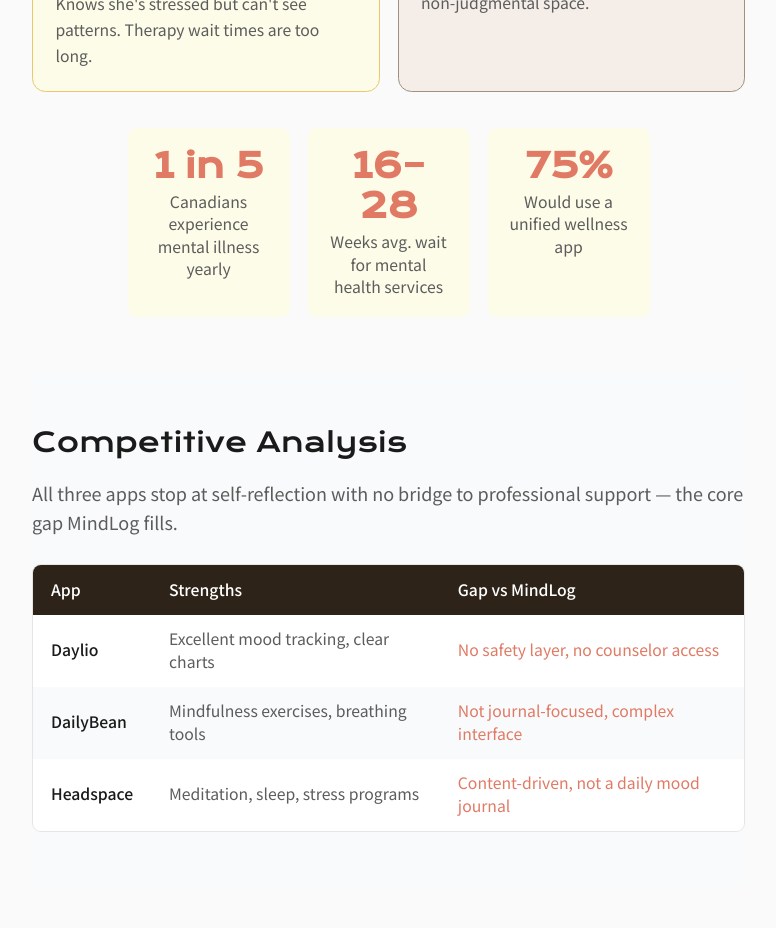
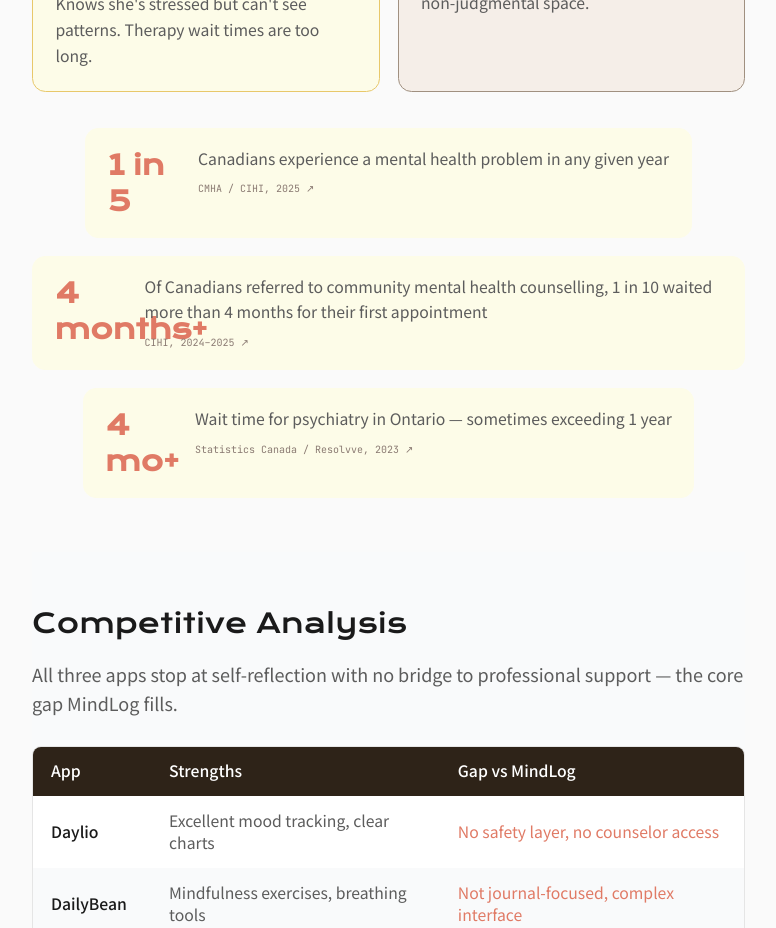
Before and after one commit to wanyuntsai/portfolio, a React (Vite) app: page /work/mindlog in a window 1280 px wide. Shown: the part 2080-3008 px from the top of the page, without its empty margins (445-1221 px from the left). Built offline with nearby package versions, Linux system fonts and the light colour scheme; a web font is replaced by a local one.

Commit message:
update content

```diff
--- a/src/components/PortfolioChat.jsx
+++ b/src/components/PortfolioChat.jsx
@@ -326,13 +326,13 @@
     long: "Problem: Friction in browsing and music discovery. Buttons too small or unnoticed, reducing action visibility. Playback page lacked clear interaction affordances.\n\nSolution: Redesigned the Home section layout, improved action visibility across key interactions, and clarified the playback page hierarchy.\n\nKey takeaway: Small UI details — button size, placement, and visual weight — have a disproportionate impact on usability and engagement.\n\nTools: Figma",
     url: "/work/youtubemusic",
   },
-  {
-    name: "Yun Jam",
-    short: "Personal creative project — a turntable UI music playlist tool built with AI collaboration.\nAdd any Spotify song, share your playlist via URL. Live and usable now.",
-    long: "What it is: A browser-based music playlist tool with a spinning vinyl turntable UI. Paste any Spotify URL and the song appears instantly. Playlist is encoded into a single shareable URL. Persistent storage keeps your playlist between sessions.\n\nProblem with V1: Cards linked out to Spotify breaking the in-page experience, no actual playback, only hardcoded songs — no one else could use it.\n\nSolution: Rebuilt with real in-page Spotify embed playback. Any user can add songs, rename their playlist, and share it.\n\nKey takeaway: Used AI as a creative collaborator to focus on concept, feel, and user experience — and shipped something real.\n\nTools: HTML, CSS, JavaScript, Spotify API, Claude Code",
-    url: "/work/yunjam",
-    liveUrl: "https://wanyuntsai.github.io/yunjam/",
-  },
+  // {
+  //   name: "Yun Jam",
+  //   short: "Personal creative project — a turntable UI music playlist tool built with AI collaboration.\nAdd any Spotify song, share your playlist via URL. Live and usable now.",
+  //   long: "What it is: A browser-based music playlist tool with a spinning vinyl turntable UI. Paste any Spotify URL and the song appears instantly. Playlist is encoded into a single shareable URL. Persistent storage keeps your playlist between sessions.\n\nProblem with V1: Cards linked out to Spotify breaking the in-page experience, no actual playback, only hardcoded songs — no one else could use it.\n\nSolution: Rebuilt with real in-page Spotify embed playback. Any user can add songs, rename their playlist, and share it.\n\nKey takeaway: Used AI as a creative collaborator to focus on concept, feel, and user experience — and shipped something real.\n\nTools: HTML, CSS, JavaScript, Spotify API, Claude Code",
+  //   url: "/work/yunjam",
+  //   liveUrl: "https://wanyuntsai.github.io/yunjam/",
+  // },
 ];
 
 const CONTACT_CTA_TOKEN = "SHOW_CONTACT_CTA";
--- a/src/pages/About.jsx
+++ b/src/pages/About.jsx
@@ -319,12 +319,24 @@
                             overflow: 'hidden',
                             transition: 'max-height 0.4s ease-in-out',
                         }}>
-                            <p className="text-base text-text-secondary" style={{ lineHeight: '1.8' }}>
-                                {t(
-                                    "I've always been the kind of person who notices people. What they need, where they struggle, what would make their day a little less frustrating. My multicultural background has taught me to pay attention beyond words, and Japanese design showed me that real thoughtfulness lives in the smallest details. Settling in Vancouver added a new layer to that — a more diverse, multicultural context to keep practicing the same instinct. For me, UX/UI is where empathy becomes something tangible, where how something feels to use is just as important as whether it works. As AI changes how fast everything moves, I find myself more certain that keeping people at the center of design decisions is exactly where I want to be. I'm looking for an environment where design genuinely shapes the product, alongside people who believe there's always more to learn. If any of this resonates, let's build something together.",
-                                "我一直是那種以人為本的人。在意他們需要什麼、在哪裡卡關、什麼樣的改變能讓他們的生活輕鬆一點。浸潤在日文語言與東京生活裡，讓我學會在語言之外觀察，而日本設計告訴我，真正的體貼往往藏在最小的細節裡。落腳溫哥華之後，這個習慣沒有消失，只是換了一個更多元的場景繼續練習。接觸 UX/UI 是自然而然的事。這是科技裡最靠近人的位置，讓同理心變得具體可見，讓使用起來的感受和功能本身一樣重要。AI 加速改變一切的今天，我反而更確定：以人為本的設計思維，只會越來越重要。我想在一個設計真正影響產品決策的環境裡工作，和一群相信自己還有更多可以成長的人一起前進。如果你也有同樣的想法，歡迎聯繫我。"
-                                )}
-                            </p>
+                            <div className="flex flex-col gap-4 text-base text-text-secondary" style={{ lineHeight: '1.6' }}>
+                                <p>{t(
+                                    "My perspective on human behavior is deeply shaped by my experience living in Japan, where I observed how intentional details can elevate everyday experiences and make interactions feel seamless. Japanese design principles—particularly minimalism and the purposeful use of negative space—have taught me to prioritize clarity and intentionality in every decision.",
+                                    "過去在日本生活的經驗，讓我學會觀察那些『看不見的細節』是如何讓生活更流暢。這份對細節的執著，也延續到了我的設計理念中。"
+                                )}</p>
+                                <p>{t(
+                                    "I see UX/UI as a way to understand the deeper context behind human experience. It's where empathy becomes tangible and how a product feels is as vital as how it functions.",
+                                    "我偏好簡潔、有呼吸感的設計風格，並相信好的設計應該是直覺且溫暖的。不只要好用，更要讓人用起來感覺很自然順暢。"
+                                )}</p>
+                                <p>{t(
+                                    "As AI continues to change how fast everything moves, I find myself even more certain that keeping people at the center of design decisions is exactly where I want to be.",
+                                    "雖然 AI 加速一切並改變設計的方式，但我始終相信設計的核心是「人」。"
+                                )}</p>
+                                <p>{t(
+                                    "I'm looking forward to joining a team where design meaningfully shapes the product, alongside people who believe there's always more to learn.",
+                                    "我很期待能加入一個重視設計、並讓設計真正發揮影響力的團隊，和一群願意持續學習的夥伴一起合作。"
+                                )}</p>
+                            </div>
                         </div>
                         {!bioExpanded && (
                             <div style={{ borderBottom: '1px dashed rgba(92, 92, 92, 0.3)', width: '100%' }} />
--- a/src/pages/work/MindLog.jsx
+++ b/src/pages/work/MindLog.jsx
@@ -391,13 +391,40 @@
                                         </div>
                                         <div className="flex justify-center gap-4 flex-wrap">
                                             {[
-                                                { stat: '1 in 5', label: t('Canadians experience mental illness yearly', '加拿大人每年有心理健康問題') },
-                                                { stat: '16–28',  label: t('Weeks avg. wait for mental health services', '週平均等待心理健康服務') },
-                                                { stat: '75%',    label: t('Would use a unified wellness app', '願意使用整合式健康 App') },
-                                            ].map(({ stat, label }) => (
-                                                <div key={stat} className="bg-[#FDFCE8] rounded-lg p-4 text-center w-36">
-                                                    <p className="font-serif text-2xl md:text-3xl text-[#E07A65] font-bold">{stat}</p>
-                                                    <p className="text-sm text-text-secondary mt-1">{label}</p>
+                                                {
+    stat: '1 in 5',
+    label: t('Canadians experience a mental health problem in any given year', '加拿大人每年經歷心理健康問題'),
+    source: 'CMHA / CIHI, 2025',
+    url: 'https://cmha.ca/brochure/fast-facts-about-mental-illness/',
+},
+{
+    stat: '4 months+',
+    label: t(
+    'Of Canadians referred to community mental health counselling, 1 in 10 waited more than 4 months for their first appointment',
+    '在被轉介至社區心理健康諮詢的加拿大人中，1/10 等待超過 4 個月才獲得首次預約'
+),    source: 'CIHI, 2024–2025',
+    url: 'https://www.cihi.ca/en/taking-the-pulse-measuring-shared-priorities-for-canadian-health-care-2025/mental-health-and-substance-use-services-2025/community-services-are-important-for',
+},
+{
+    stat: '4 mo+',
+    label: t('Wait time for psychiatry in Ontario — sometimes exceeding 1 year', '安大略省精神科等待時間，有時超過 1 年'),
+    source: 'Statistics Canada / Resolvve, 2023',
+    url: 'https://resolvve.ca/blog/psychiatry-wait-times-in-ontario',
+},
+                                            ].map(({ stat, label, source, url }) => (
+                                                <div key={stat} className="flex items-start gap-4 bg-[#FDFCE8] rounded-xl px-5 py-4">
+                                                    <p className="font-serif text-2xl text-[#E07A65] font-bold shrink-0 w-16 pt-0.5">{stat}</p>
+                                                    <div>
+                                                        <p className="text-sm text-text-secondary leading-relaxed">{label}</p>
+                                                        <a
+                                                            href={url}
+                                                            target="_blank"
+                                                            rel="noopener noreferrer"
+                                                            className="text-[10px] font-mono text-[#8A7A72] hover:text-[#E07A65] transition-colors mt-1 inline-block"
+                                                        >
+                                                            {source} ↗
+                                                        </a>
+                                                    </div>
                                                 </div>
                                             ))}
                                         </div>
```
